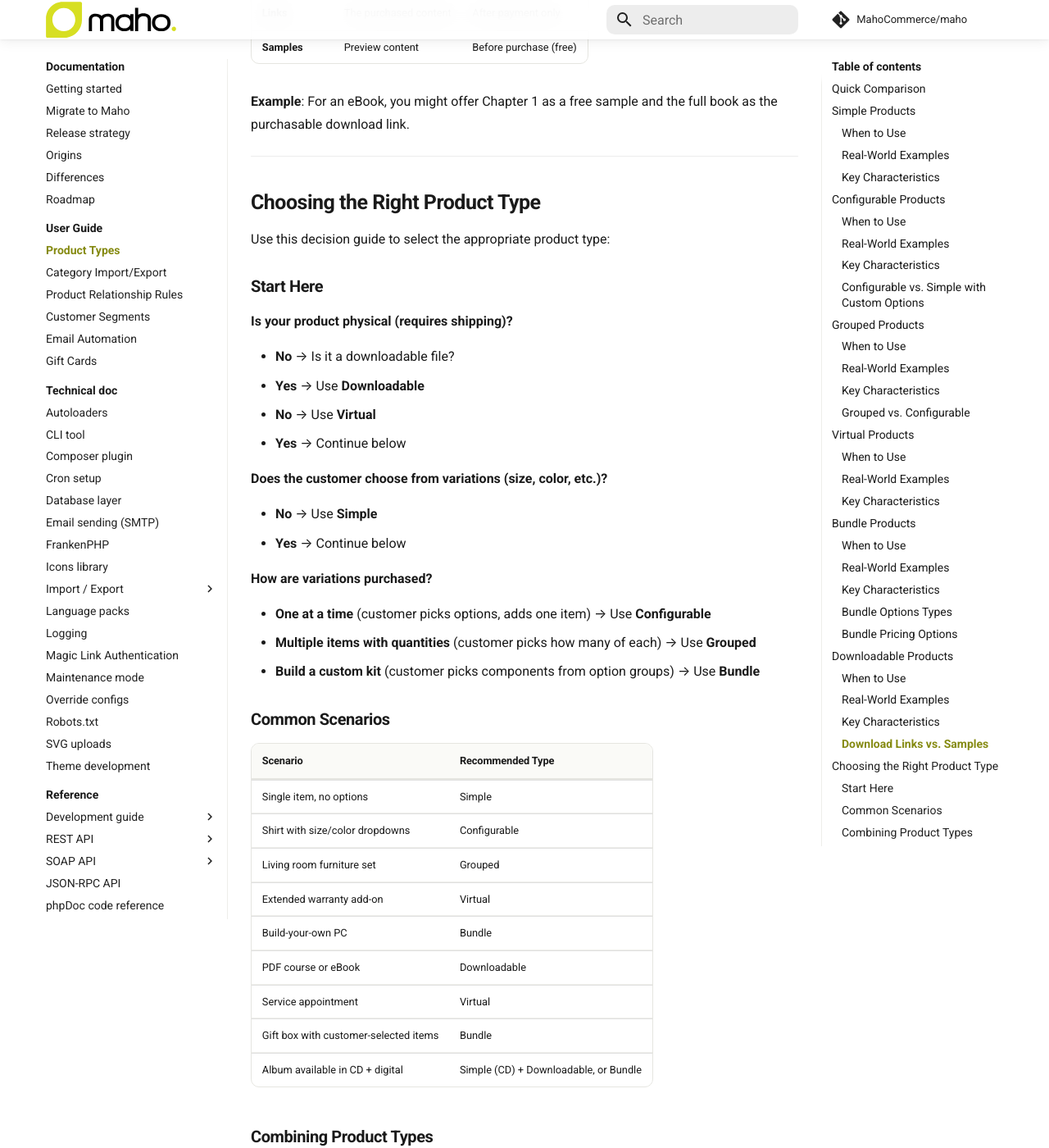
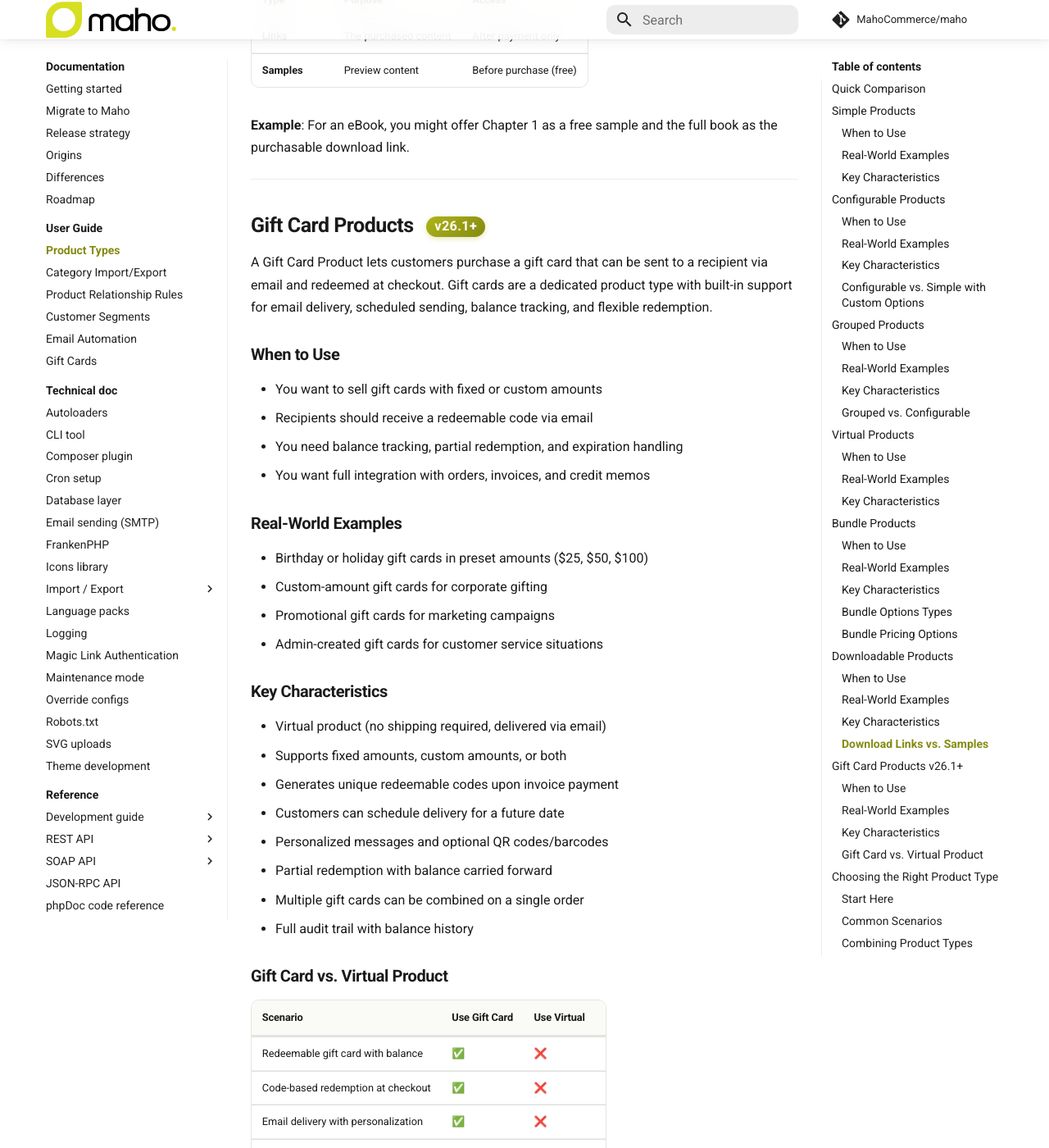
Before and after one commit to MahoCommerce/mahocommerce.com, an MkDocs documentation site: the page built from docs/product-types.md, in a window 1280 px wide and 1400 px high, scrolled down 7329 px. Shown: the whole window at 82% size. Built offline with MkDocs 1.6.1 and Material for MkDocs 9.7.7, drawn with Linux system fonts in a browser that asks for light colours; comment, search, counter and statistics services are not loaded; some of the changed text lies outside the part shown.

Commit message:
giftcard

```diff
--- a/docs/product-types.md
+++ b/docs/product-types.md
@@ -12,6 +12,7 @@ Understanding product types is essential for setting up your catalog effectively
 | **Virtual** | No | No | Yes | Services, warranties |
 | **Bundle** | Yes | Yes (customizable) | As a kit | Build-your-own kits |
 | **Downloadable** | No | No | Yes | Digital files, software, media |
+| **Gift Card** | No | No | Yes | Gift cards with email delivery |
 
 ## Simple Products
 
@@ -235,6 +235,50 @@ A Downloadable Product provides customers with files to download after purchase.
 
 ---
 
+## Gift Card Products <span class="version-badge">v26.1+</span>
+
+A Gift Card Product lets customers purchase a gift card that can be sent to a recipient via email and redeemed at checkout. Gift cards are a dedicated product type with built-in support for email delivery, scheduled sending, balance tracking, and flexible redemption.
+
+### When to Use
+
+- You want to sell gift cards with fixed or custom amounts
+- Recipients should receive a redeemable code via email
+- You need balance tracking, partial redemption, and expiration handling
+- You want full integration with orders, invoices, and credit memos
+
+### Real-World Examples
+
+- Birthday or holiday gift cards in preset amounts ($25, $50, $100)
+- Custom-amount gift cards for corporate gifting
+- Promotional gift cards for marketing campaigns
+- Admin-created gift cards for customer service situations
+
+### Key Characteristics
+
+- Virtual product (no shipping required, delivered via email)
+- Supports fixed amounts, custom amounts, or both
+- Generates unique redeemable codes upon invoice payment
+- Customers can schedule delivery for a future date
+- Personalized messages and optional QR codes/barcodes
+- Partial redemption with balance carried forward
+- Multiple gift cards can be combined on a single order
+- Full audit trail with balance history
+
+### Gift Card vs. Virtual Product
+
+| Scenario | Use Gift Card | Use Virtual |
+|----------|---------------|-------------|
+| Redeemable gift card with balance | ✅ | ❌ |
+| Code-based redemption at checkout | ✅ | ❌ |
+| Email delivery with personalization | ✅ | ❌ |
+| Balance tracking and partial use | ✅ | ❌ |
+| Service or warranty (no redemption) | ❌ | ✅ |
+| Event ticket or appointment | ❌ | ✅ |
+
+For full details, see the [Gift Cards guide](gift-cards.md) and the [Gift Cards developer reference](maho-for-devs/gift-cards.md).
+
+---
+
 ## Choosing the Right Product Type
 
 Use this decision guide to select the appropriate product type:
@@ -243,9 +287,11 @@ Use this decision guide to select the appropriate product type:
 
 **Is your product physical (requires shipping)?**
 
-- **No** → Is it a downloadable file?
-  - **Yes** → Use **Downloadable**
-  - **No** → Use **Virtual**
+- **No** → Is it a gift card?
+  - **Yes** → Use **Gift Card**
+  - **No** → Is it a downloadable file?
+      - **Yes** → Use **Downloadable**
+      - **No** → Use **Virtual**
 - **Yes** → Continue below
 
 **Does the customer choose from variations (size, color, etc.)?**
@@ -270,6 +316,8 @@ Use this decision guide to select the appropriate product type:
 | Build-your-own PC | Bundle |
 | PDF course or eBook | Downloadable |
 | Service appointment | Virtual |
+| Store gift card with email delivery | Gift Card |
+| Gift card for promotions or gifting | Gift Card |
 | Gift box with customer-selected items | Bundle |
 | Album available in CD + digital | Simple (CD) + Downloadable, or Bundle |
 
@@ -280,3 +328,4 @@ Some scenarios work best with multiple product types:
 - **Physical + Warranty**: Simple/Configurable product with Virtual warranty as a related product
 - **Physical + Digital**: Bundle with a Simple product and Downloadable component
 - **Service + Materials**: Grouped product with Virtual service and Simple physical items
+- **Gift Card + Product**: Offer gift cards alongside regular products in bundles or as upsells at checkout
```
Also changed, not shown: other parts of docs/product-types.md (+1 -2 lines).
